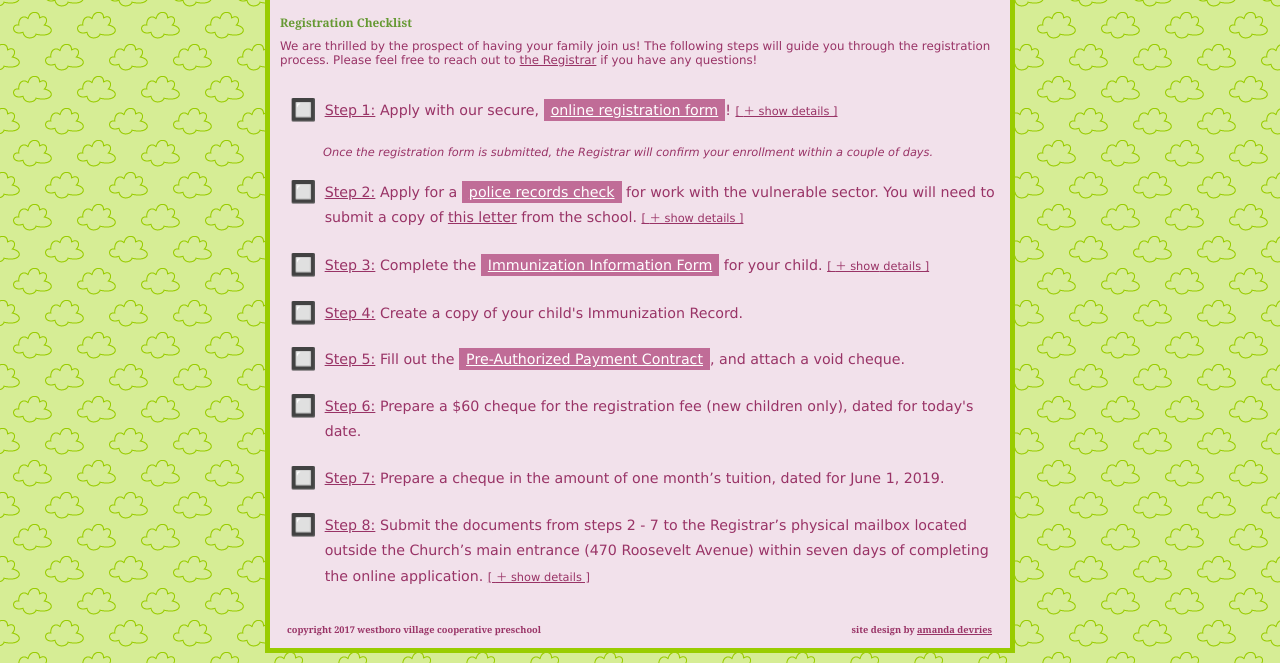
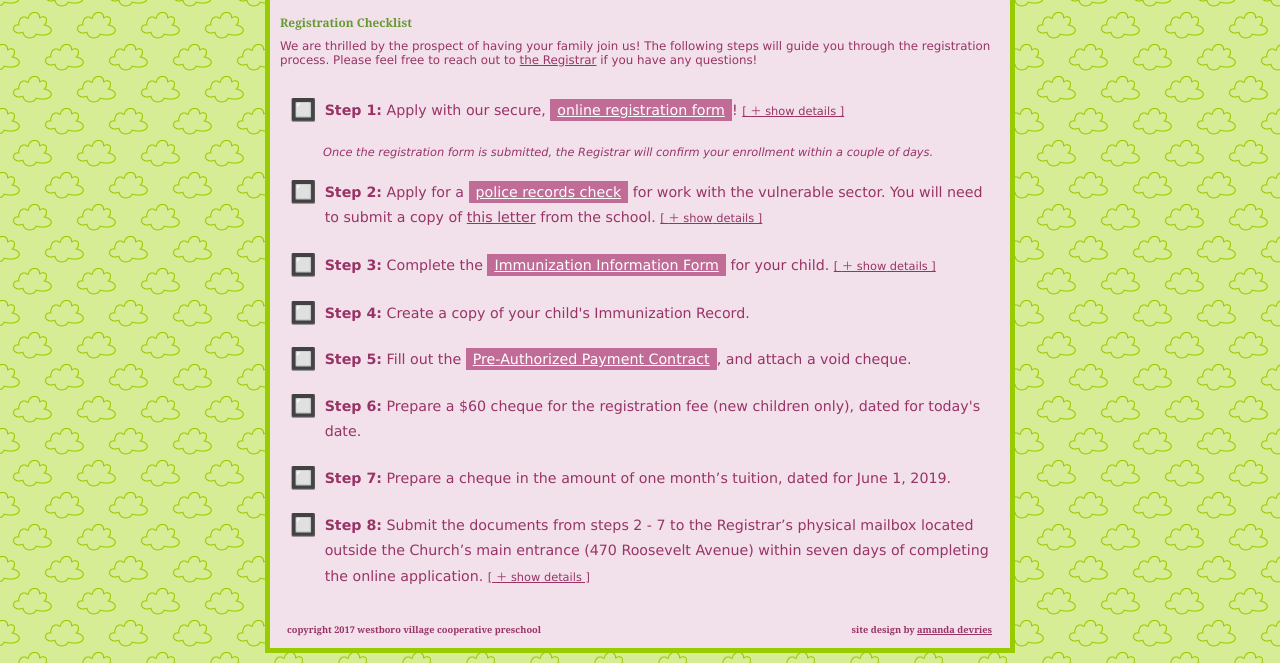
Before and after one commit to blefebvre/wvcp_public_html, a website: page registration.html in a window 1280 px wide. Shown: the part 137-800 px from the top of the page. Drawn offline with Linux system fonts and the light colour scheme.

Commit message:
Numbering bold, not underline

```diff
--- a/registration/style.css
+++ b/registration/style.css
@@ -68,5 +68,5 @@ a.show-detail {
 }
 
 .checklist .number {
-    text-decoration: underline;
+    font-weight: bold;
 }
```
